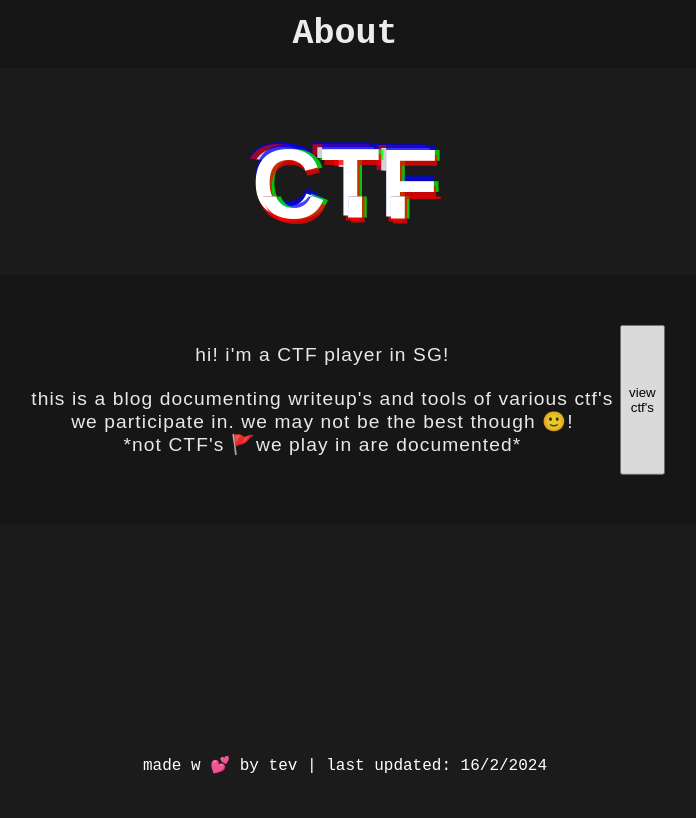
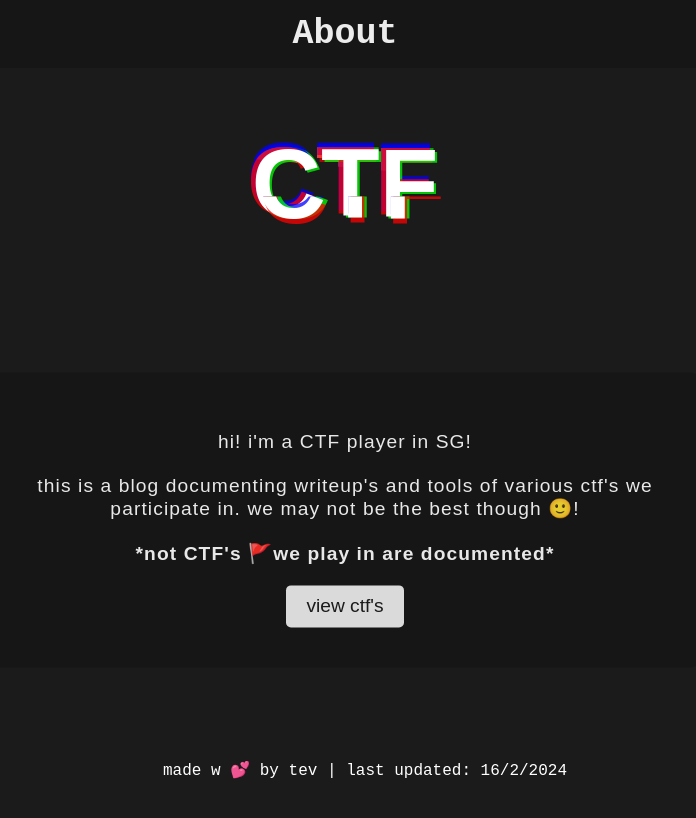
Before and after one commit to trevelling/CTF, a Next.js app: page / in a window 1280 px wide. Shown: the top 818 px of the page, without its empty margins (295-991 px from the left). Built offline with nearby package versions, Linux system fonts and the light colour scheme.

Commit message:
feat; animation when clicking the button

```diff
--- a/app/about/about.jsx
+++ b/app/about/about.jsx
@@ -1,9 +1,19 @@
-import React from 'react';
+"use client";
+
+import React, { useState } from 'react';
 import styles from "./about.module.css";
 
 function About(){
+
+    const [showDropdown, setShowDropdown] = useState(false);
+
+    // Function for button click
+    const buttonClick = () =>{
+        setShowDropdown(!showDropdown);
+    }
+
     return(
-        <div>
+        <div className={styles.aboutContainer}>
             <div className={styles.CTFheader} >
                 <span aria-hidden="true">CTF</span>
                 <span>CTF</span>
@@ -13,12 +23,25 @@ function About(){
                 <p>
                     hi! i'm a CTF player in SG!<br/><br/>
                     this is a blog documenting writeup's and tools of various ctf's we
-                    participate in. we may not be the best though 🙂!
-
-                    <br></br>
-                    *not CTF's 🚩we play in are documented*
+                    participate in. we may not be the best though 🙂!<br/>
+                    <br/>
+                    <strong>*not CTF's 🚩we play in are documented*</strong>
                 </p>
-                <button className={styles.button}>view ctf's</button>
+                <div className={styles.buttonContainer}>
+                    <button className={styles.button} onClick={buttonClick}>view ctf's</button>
+                </div>
+                <div className={`${styles.dropdownContent} ${showDropdown ? styles.show : ''}`}>
+                    <div className={`${styles.CTF}${2023}`}>
+                        <p>CTF 1</p>
+                        <p>CTF 2</p>
+                        <p>CTF 3</p>
+                    </div>
+                    <div className={`${styles.CTF}${2024}`}>
+                        <p>CTF 1</p>
+                        <p>CTF 2</p>
+                        <p>CTF 3</p>
+                    </div>
+                </div>
             </div>
         </div>
 
--- a/app/about/about.module.css
+++ b/app/about/about.module.css
@@ -47,6 +47,7 @@
 
 .CTFheader span{
     position: absolute;
+    z-index: 1;
 }
 
 .CTFheader span:first-child{
@@ -85,8 +86,7 @@
 .about {
     color: white;
     background-color: #161616;
-    display: flex;
-    padding: 50px 50px;
+    padding: 40px 35px;
     border-radius: 9px;
     width: 50%;
     font-family: Arial, Helvetica, sans-serif;
@@ -95,6 +95,7 @@
     font-size: 1.2em;
     opacity: 0.9;
     text-align: center;
+    margin-top: 120px;
 
     /* Centering of Square */
     position: absolute;
@@ -102,3 +103,35 @@
     left: 50%;
     transform: translate(-50%, -50%);
 }
+
+.buttonContainer {
+    margin-top: 20px;
+    display: flex;
+    justify-content: center;
+}
+
+.button {
+    color: rgb(27, 27, 27);
+    border: none;
+    padding: 10px 20px;
+    border-radius: 5px;
+    font-size: 1em;
+    cursor: pointer;
+    transition: background-color 0.3s, color 0.3s;
+}
+
+.button:hover {
+    background-color: tomato;
+    color: white;
+}
+
+.dropdownContent {
+    height: 0;
+    overflow: hidden;
+    transition: height 0.3s ease-out;
+}
+
+.dropdownContent.show {
+    height: 150px;
+    overflow-y: auto;
+}
--- a/app/globals.css
+++ b/app/globals.css
@@ -1,5 +1,6 @@
-body {
+body, html {
     margin: 0;
     padding: 0;
+    height: 120%;
     background-color: rgb(27, 27, 27);
 }
--- a/app/ui/info.module.css
+++ b/app/ui/info.module.css
@@ -1,11 +1,11 @@
 .info {
-    position: absolute;
+    position: fixed;
     bottom: 0;
     width: 100%;
-    display: flex;
-    justify-content: center;
     color: white;
-    padding-bottom: 25px;
     font-family: 'Courier New', Courier, monospace;
+    text-align: center;
     text-decoration: none;
+    padding: 20px 20px;
+    z-index: 999;
 }
```
